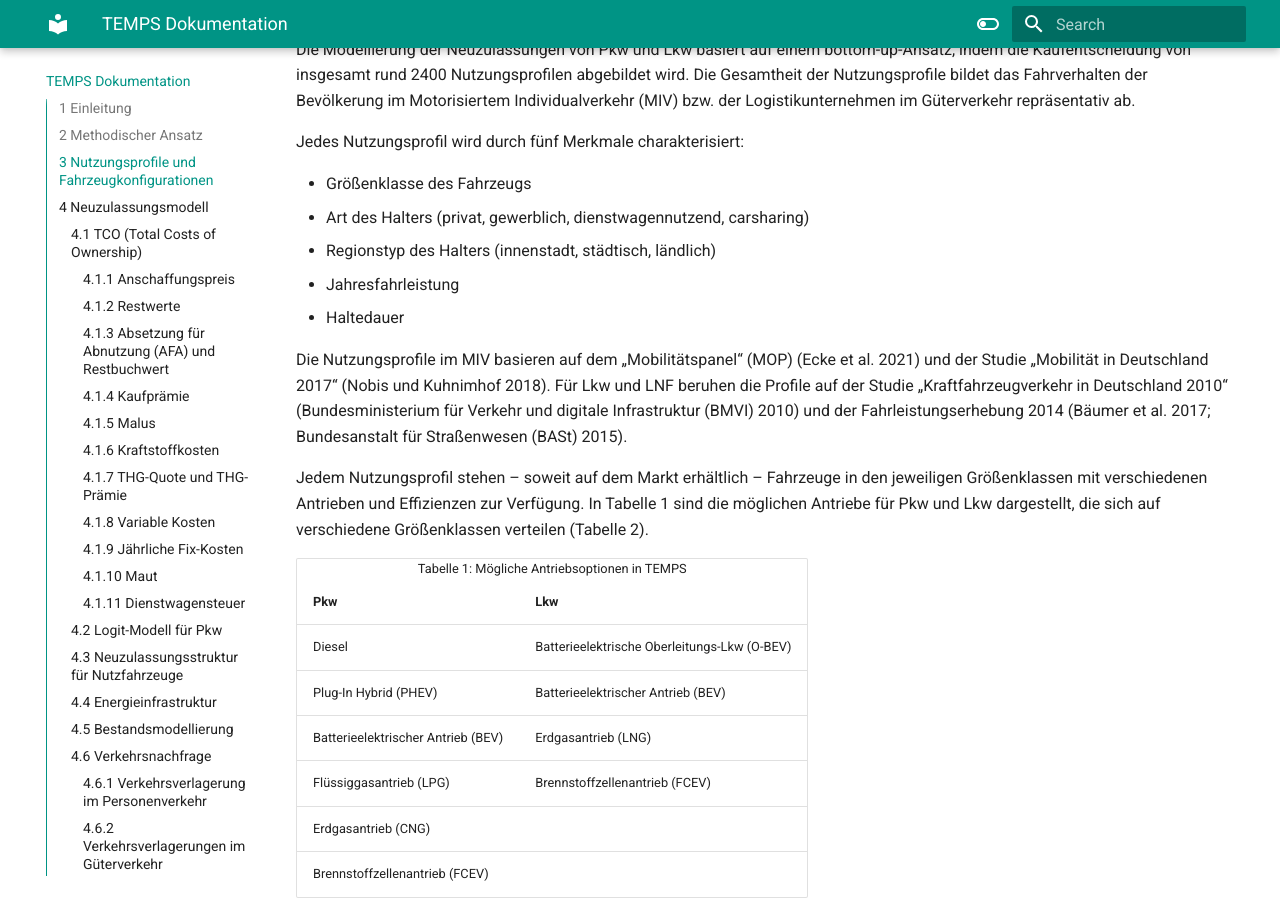
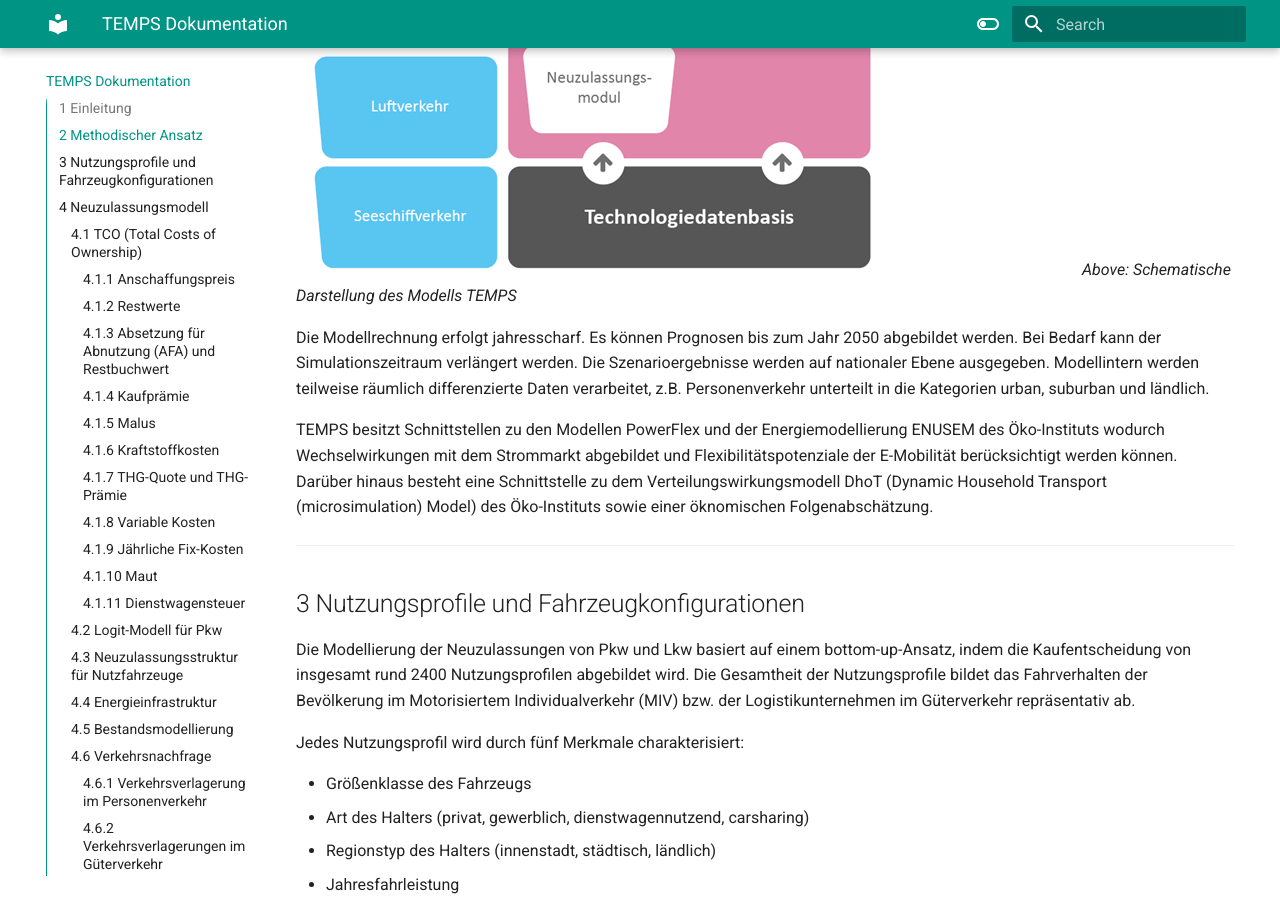
Before and after one commit to wolfgoerz/TEMPS_documentation, an MkDocs documentation site: the page built from docs/index.md, in a window 1280 px wide and 900 px high, scrolled down 1399 px. Built offline with MkDocs 1.6.1 and Material for MkDocs 9.7.7, drawn with Linux system fonts in a browser that asks for light colours.

Commit message:
Update index.md

```diff
--- a/docs/index.md
+++ b/docs/index.md
@@ -14,6 +14,8 @@ ___
 ## 2 Methodischer Ansatz
 
 TEMPS ist ein Simulationsmodell, das bottom-up- und top-down-Ansätze miteinander kombiniert. Zunächst wird die Neuzulassungs- und Bestandsstruktur von Pkw und Lkw für rund 2400 Nutzungsprofilen bottom-up basierend auf einem TCO-Modell (Total Costs of Ownership) berechnet. Bei der Antriebswahl für Pkws werden darüber hinaus nicht-ökonomische Verhaltensweise über ein kalibriertes Logit-Modell berücksichtigt. Anschließend werden ermittelte Kennzahlen top-down anhand von u.a. der Verkehrsnachfrage und Energiebilanzdaten sowie weiteren Ist-Daten kalibriert. Die Kalibrierung und das kontinuierliche Nachführen der Ist-Daten stellt eine Kurzfristvalidierung der Modellierung sicher. Das Modell betrachtet die Verkehrsemissionen in Deutschland nach Sektordefinition des Klimaschutzgesetzes. Berücksichtigt wird die Verkehrsleistung nach dem Inlandsprinzip, der Fahrzeugbestand nach dem Inländerprinzip. Internationale Verkehre, welche von- oder nach Deutschland gehen, werden ebenfalls modelliert (Personenflugverkehr, Güterflugverkehr, Güterseeverkehr).
+![TEMPS_Schema.png](TEMPS_Schema.png)
+*Above: Schematische Darstellung des Modells TEMPS*
 
 Die Modellrechnung erfolgt jahresscharf. Es können Prognosen bis zum Jahr 2050 abgebildet werden. Bei Bedarf kann der Simulationszeitraum verlängert werden. Die Szenarioergebnisse werden auf nationaler Ebene ausgegeben. Modellintern werden teilweise räumlich differenzierte Daten verarbeitet, z.B. Personenverkehr unterteilt in die Kategorien urban, suburban und ländlich.
 
```
